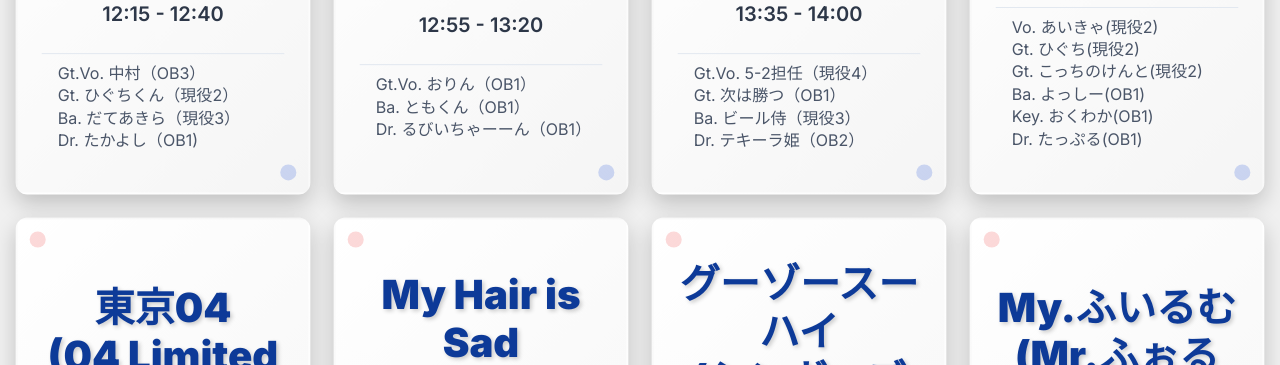
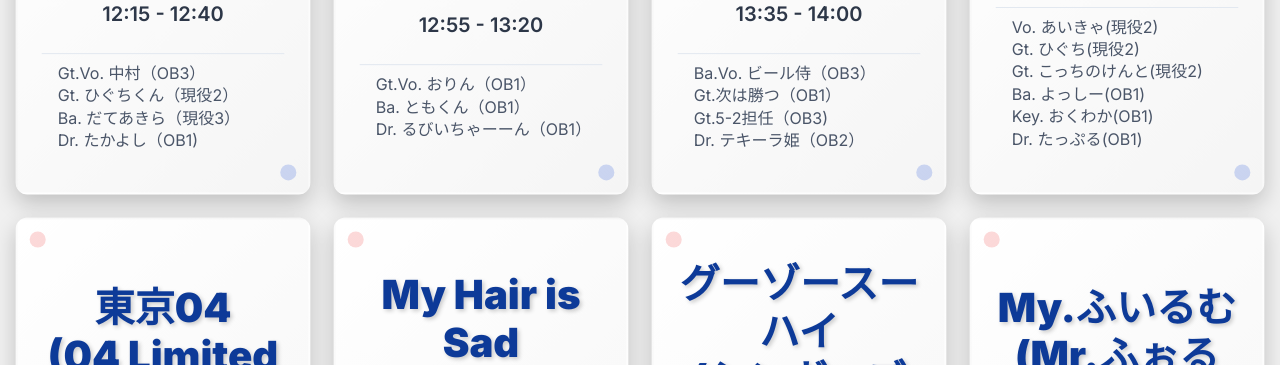
Before and after one commit to KOSHIKOKazuma/onokoshii, a plain HTML site: page index.html in a window 1280 px wide. Shown: the part 735-1100 px from the top of the page. Drawn offline with nearby package versions, Linux system fonts and the light colour scheme.

Commit message:
Update index.html

```diff
--- a/index.html
+++ b/index.html
@@ -186,9 +186,9 @@
                     <h4 class="band-name">夜の本気ダンス<br>(TENDOUJI)</h4>
                     <p class="band-time">13:35 - 14:00</p>
                     <div class="band-members">
-                        <p>Gt.Vo. 5-2担任（現役4）</p>
-                        <p>Gt. 次は勝つ（OB1）</p>
-                        <p>Ba. ビール侍（現役3）</p>
+                        <p>Ba.Vo. ビール侍（OB3）</p>
+                        <p>Gt.次は勝つ（OB1）</p>
+                        <p>Gt.5-2担任（OB3) </p>
                         <p>Dr. テキーラ姫（OB2）</p>
                     </div>
                 </a>
```
